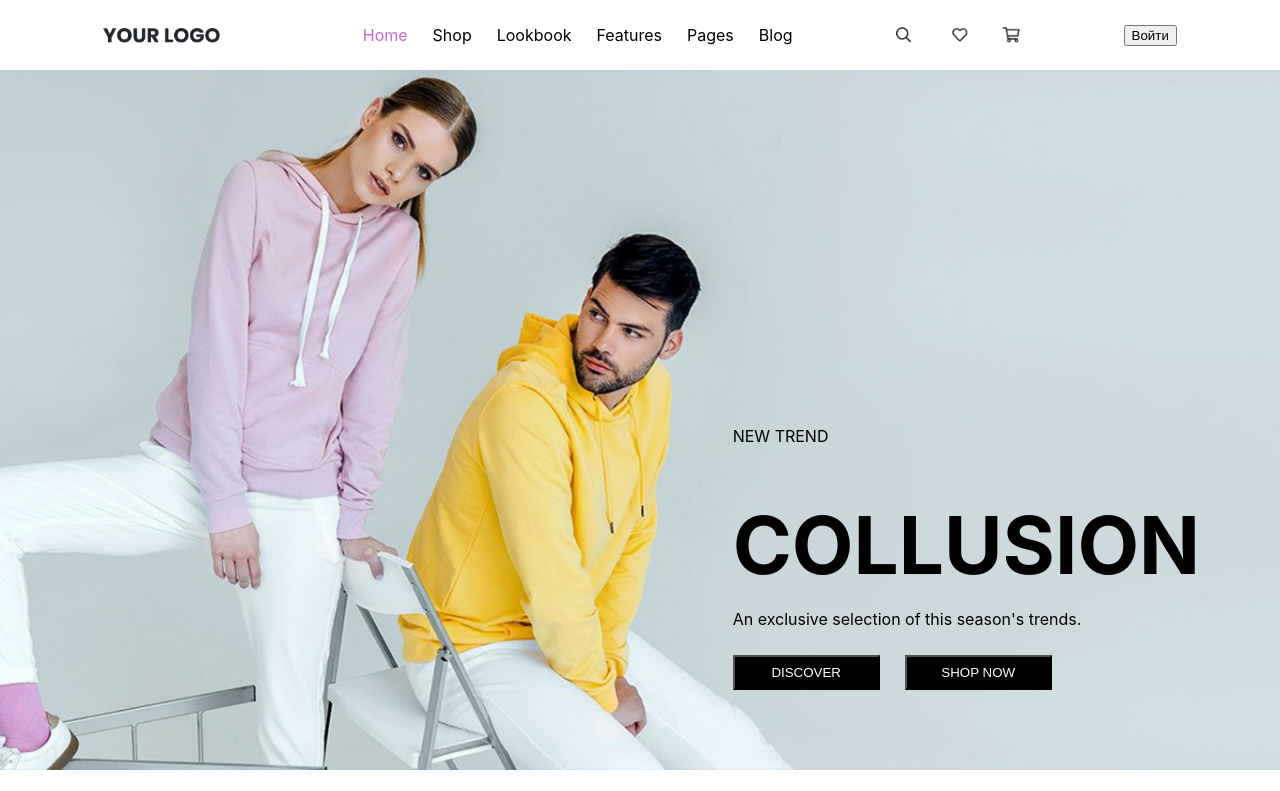
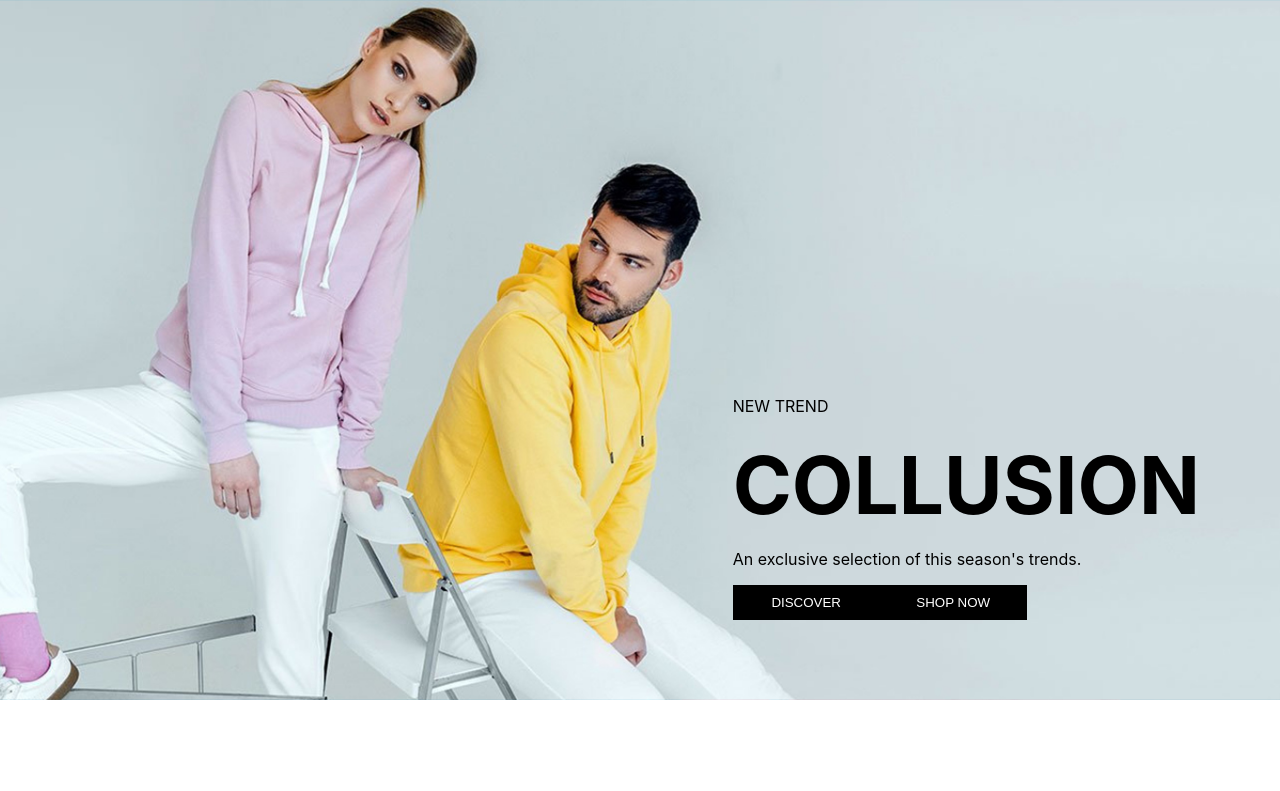
Before and after one commit to roza123-coder/Home-work, a React (Create React App) app: page / in a window 1280 px wide. Shown: the top 791 px of the page. Built offline with nearby package versions, Linux system fonts and the light colour scheme.

Commit message:
added routes

```diff
--- a/package.json
+++ b/package.json
@@ -33,5 +33,8 @@
       "last 1 firefox version",
       "last 1 safari version"
     ]
+  },
+  "devDependencies": {
+    "sass": "^1.85.0"
   }
 }
--- a/src/App.js
+++ b/src/App.js
@@ -1,22 +1,24 @@
-import { BrowserRouter, Routes, Route } from "react-router-dom";
+// import { BrowserRouter, Routes, Route } from "react-router-dom";
+import {RouterProvider} from 'react-router-dom'
 import Header from "./components/Header";
-import Hero from "./components/Hero";
-import CardSection from "./components/CardSection/CardSection";
-import Footer from "./components/Footer";
-import { Blog } from "./pages/Blog";
-import { Shop } from "./pages/Shop";
-import { Lookbook } from "./pages/Lookbook";
-import { Features } from "./pages/Features";
-import { Pages } from "./pages/Pages";
-import { Home } from "./pages/Home";
-import { ProductDetail } from "./pages/ProductDetail/ProductDetail";
-import { Cart } from './pages/Cart'
-import { UseRefExample } from "./pages/UseRefExample";
+// import Hero from "./components/Hero";
+// import CardSection from "./components/CardSection/CardSection";
+// import Footer from "./components/Footer";
+// import { Blog } from "./pages/Blog";
+// import { Shop } from "./pages/Shop";
+// import { Lookbook } from "./pages/Lookbook";
+// import { Features } from "./pages/Features";
+// import { Pages } from "./pages/Pages";
+// import { Home } from "./pages/Home";
+// import { ProductDetail } from "./pages/ProductDetail/ProductDetail";
+// import { Cart } from './pages/Cart'
+// import { UseRefExample } from "./pages/UseRefExample";
+import {routes} from './route/routes'
 
 function App() {
   return (
     <div className="App">
-      <BrowserRouter>
+      {/* <BrowserRouter>
         <Header />
         <Routes>
           <Route path="/" element={<Home />} />
@@ -31,7 +33,8 @@
           <Route path="/*" element={<h1>Такой страницы не существует</h1>} />
         </Routes>
         <Footer />
-      </BrowserRouter>
+      </BrowserRouter> */}
+     < RouterProvider router={routes}/>
     </div>
   );
 }
--- a/src/components/Hero.css
+++ /dev/null
@@ -1,30 +0,0 @@
-.hero {
-  background-image: url(../assets/hero.png);
-  background-repeat: no-repeat;
-  background-size: cover;
-  background-position: center;
-  height: 700px;
-  position: relative;
-}
-.heroContent {
-  position: absolute;
-  bottom: 80px;
-  right: 80px;
-}
-.desc {
-  margin-bottom: 20px;
-}
-.title {
-  font-size: 80px;
-  margin: 0;
-}
-.discover {
-  margin-top: 10px;
-  margin-right: 25px;
-}
-.btn {
-  width: 147px;
-  height: 35px;
-  color: white;
-  background-color: black;
-}
--- a/src/components/Hero.jsx
+++ b/src/components/Hero.jsx
@@ -1,15 +1,15 @@
-import "./Hero.css";
+import "./Hero.scss";
 import hero from "../assets/hero.png";
 
 function Hero() {
   return (
     <div className="hero">
-      <div className="heroContent">
-        <p className="desc">NEW TREND</p>
-        <h1 className="title">COLLUSION</h1>
+      <div className="hero__content">
+        <p className="hero__desc">NEW TREND</p>
+        <h1 className="hero__title">COLLUSION</h1>
         <p>An exclusive selection of this season's trends.</p>
-        <button className="btn discover">DISCOVER</button>
-        <button className="btn">SHOP NOW</button>
+        <button className="hero__btn discover">DISCOVER</button>
+        <button className="hero__btn">SHOP NOW</button>
       </div>
     </div>
   );
--- /dev/null
+++ b/src/components/Hero.scss
@@ -0,0 +1,257 @@
+// // // // // /* .hero {
+// // // // //   background-image: url(../assets/hero.png);
+// // // // //   background-repeat: no-repeat;
+// // // // //   background-size: cover;
+// // // // //   background-position: center;
+// // // // //   height: 700px;
+// // // // //   position: relative;
+// // // // // }
+// // // // // .heroContent {
+// // // // //   position: absolute;
+// // // // //   bottom: 80px;
+// // // // //   right: 80px;
+// // // // // }
+// // // // // .desc {
+// // // // //   margin-bottom: 20px;
+// // // // // }
+// // // // // .title {
+// // // // //   font-size: 80px;
+// // // // //   margin: 0;
+// // // // // }
+// // // // // .discover {
+// // // // //   margin-top: 10px;
+// // // // //   margin-right: 25px;
+// // // // // }
+// // // // // .btn {
+// // // // //   width: 147px;
+// // // // //   height: 35px;
+// // // // //   color: white;
+// // // // //   background-color: black;
+// // // // // } */
+
+// // // // //  .hero
+// // // // // background-image: url(../assets/hero.png)
+
+// // // // //    background-repeat: no-repeat
+// // // // //   background-size: cover
+// // // // //  background-position: center
+// // // // //   height: 700px
+// // // // //  position: relative
+
+// // // // //    &__content
+// // // // //     position: absolute
+// // // // //     bottom: 80px
+// // // // //     right: 80px
+
+// // // // //   &__desc
+// // // // //     margin-bottom: 20px
+
+// // // // //    &__title
+// // // // //     font-size: 80px
+// // // // //     margin: 0
+
+// // // // //   &__discover
+// // // // //     margin-top: 10px
+// // // // //     margin-right: 25px
+
+// // // // //   &__btn
+// // // // //     width: 147px
+// // // // //     height: 35px
+// // // // //     color: white
+// // // // //     background-color: black
+// // // // //     border: none
+
+
+// // // // // .hero
+// // // // //   background-image: url(../assets/hero.png)
+// // // // //   background-repeat: no-repeat
+// // // // //   background-size: cover
+// // // // //   background-position: center
+// // // // //   height: 700px
+// // // // //   position: relative
+
+// // // // //   &__content
+// // // // //     position: absolute
+// // // // //     bottom: 80px
+// // // // //     right: 80px
+
+// // // // //   &__desc
+// // // // //     margin-bottom: 20px
+
+// // // // //   &__title
+// // // // //     font-size: 80px
+// // // // //     margin: 0
+
+// // // // //   &__discover
+// // // // //     margin-top: 10px
+// // // // //     margin-right: 25px
+
+// // // // //   &__btn
+// // // // //     width: 147px
+// // // // //     height: 35px
+// // // // //     color: white
+// // // // //     background-color: black
+// // // // //     border: none
+
+// // // // .hero
+// // // //   background-image url(../assets/hero.png)
+// // // //   background-repeat no-repeat
+// // // //   background-size cover
+// // // //   background-position center
+// // // //   height 700px
+// // // //   position relative
+
+// // // //   &__content
+// // // //     position: absolute
+// // // //     bottom: 80px
+// // // //     right: 80px
+
+// // // //   &__desc
+// // // //     margin-bottom: 20px
+
+// // // //   &__title
+// // // //     font-size: 80px
+// // // //     margin: 0
+
+// // // //   &__discover
+// // // //     margin-top: 10px
+// // // //     margin-right: 25px
+
+// // // //   &__btn
+// // // //     width: 147px
+// // // //     height: 35px
+// // // //     color: white
+// // // //     background-color: black
+// // // //     border: none
+
+
+// // // .hero{
+// // //   background-image: url(../assets/hero.png) no-repeat/cover/center
+// // //   // background-repeat:
+// // //   // background-size: cover
+// // //   // background-position: center
+// // //   height: 700px
+// // //   position: relative
+
+// // //   &__content
+// // //     position: absolute
+// // //     bottom: 80px
+// // //     right: 80px
+
+// // //   &__desc
+// // //     margin-bottom: 20px
+
+// // //   &__title
+// // //     font-size: 80px
+// // //     margin: 0
+
+// // //   &__discover
+// // //     margin-top: 10px
+// // //     margin-right: 25px
+
+// // //   &__btn
+// // //     width: 147px
+// // //     height: 35px
+// // //     color: white
+// // //     background-color:
+// // //     border: none
+// // // }
+
+// // .hero
+// //   background-image: url(../assets/hero.png)
+// //   background-repeat: no-repeat
+// //   background-size: cover
+// //   background-position: center
+// //   height: 700px
+// //   position: relative
+
+// //   &__content
+// //     position: absolute
+// //     bottom: 80px
+// //     right: 80px
+
+// //   &__desc
+// //     margin-bottom: 20px
+
+// //   &__title
+// //     font-size: 80px
+// //     margin: 0
+
+
+// //   &__discover
+// //     margin-top: 10px
+// //     margin-right: 25px
+
+// //   &__btn
+// //     width: 147px
+// //     height: 35px
+// //     color: white
+// //     background-color: black
+// //     border: none
+
+
+// .hero
+//   background-image: url(../assets/hero.png)
+//   background-repeat: no-repeat
+//   background-size: cover
+//   background-position: center
+//   height: 700px
+//   position: relative
+
+//   &__content
+//     position: absolute
+//     bottom: 80px
+//     right: 80px
+
+//   &__desc
+//     margin-bottom: 20px
+
+//   &__title
+//     font-size: 80px
+//     margin: 0
+
+//   &__discover
+//     margin-top: 10px
+//     margin-right: 25px
+
+//   &__btn
+//     width: 147px
+//     height: 35px
+//     color: white
+//     background-color: black
+//     // border: none
+
+
+.hero {
+background: url(../assets/hero.png) no-repeat center/cover;
+  height: 700px;
+  position: relative;
+
+  &__content {
+    position: absolute;
+    bottom: 80px;
+    right: 80px;
+  }
+
+  &__desc {
+    margin-bottom: 20px;
+  }
+
+  &__title {
+    font-size: 80px;
+    margin: 0;
+  }
+
+  &__discover {
+    margin-top: 10px;
+    margin-right: 25px;
+  }
+
+  &__btn {
+    width: 147px;
+    height: 35px;
+    color: white;
+    background-color: black;
+    border: none;
+  }
+}
--- /dev/null
+++ b/src/layout/Layout.jsx
@@ -0,0 +1,13 @@
+import { Outlet } from "react-router-dom";
+
+export const Layout = () => {
+  return (
+    <>
+      <p>header</p>
+      <main>
+        <Outlet />
+      </main>
+      <p>footer</p>
+    </>
+  );
+};
--- /dev/null
+++ b/src/route/routes.jsx
@@ -0,0 +1,56 @@
+import { createBrowserRouter } from "react-router-dom";
+import { ROUTER_PATHS } from "./routesPaths";
+import { Pages } from "../pages/Pages";
+import ProductDetail from "../pages/ProductDetail/ProductDetail";
+import { UseRefExample } from "../pages/UseRefExample";
+import { Shop } from "../pages/Shop";
+import { Lookbook } from "../pages/Lookbook";
+import { Features } from "../pages/Features";
+import { Home } from "../pages/Home";
+import { Blog } from "../pages/Blog";
+import { Cart } from "../pages/Cart";
+import { Layout } from "../layout/Layout";
+
+export const routes = createBrowserRouter([
+  {
+    path: ROUTER_PATHS.home,
+    element: <Home />,
+  },
+  {
+    path: ROUTER_PATHS.shop,
+    element: <Shop />,
+  },
+  {
+    path: ROUTER_PATHS.lookbook,
+    element: <Lookbook />,
+  },
+  {
+    path: ROUTER_PATHS.features,
+    element: <Features />,
+  },
+  {
+    path: ROUTER_PATHS.pages,
+    element: <Pages />,
+  },
+  {
+    path: ROUTER_PATHS.blog,
+    element: <Blog />,
+  },
+  {
+    path: ROUTER_PATHS.Product,
+    element: <ProductDetail />,
+  },
+  {
+    path: ROUTER_PATHS.cart,
+    element: <Cart />,
+  },
+  {
+    path: ROUTER_PATHS.home,
+    element: <UseRefExample />,
+  },
+  // {
+  //   path: ROUTER_PATHS.error,
+  //       element: < {<h1> Такой страницы не существует</h1>}
+  //     />,
+  // },
+]);
--- /dev/null
+++ b/src/route/routesPaths.js
@@ -0,0 +1,12 @@
+export const ROUTER_PATHS = {
+    home: '/',
+    shop: '/shop',
+    lookbook: '/lookbook',
+    features: '/features',
+    pages: '/pages',
+    blog: '/blog',
+    product: '/product/:cardId',
+    cart: '/cart',
+    example: '/example',
+    // error: '/*',
+};
```
Also changed, not shown: 1 other file (tests, documents, lock files or other folders).
